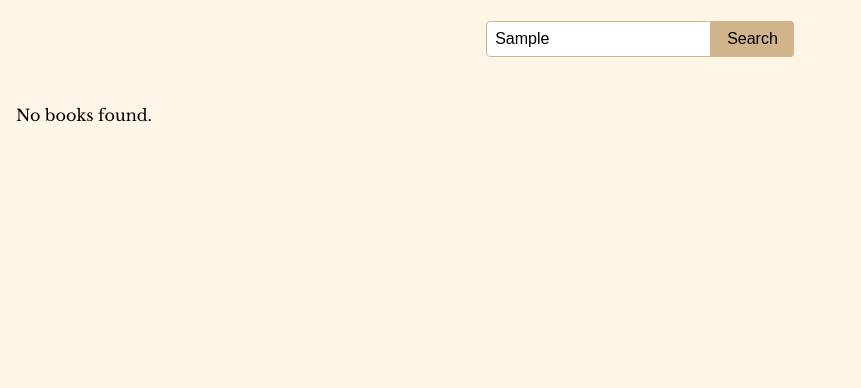
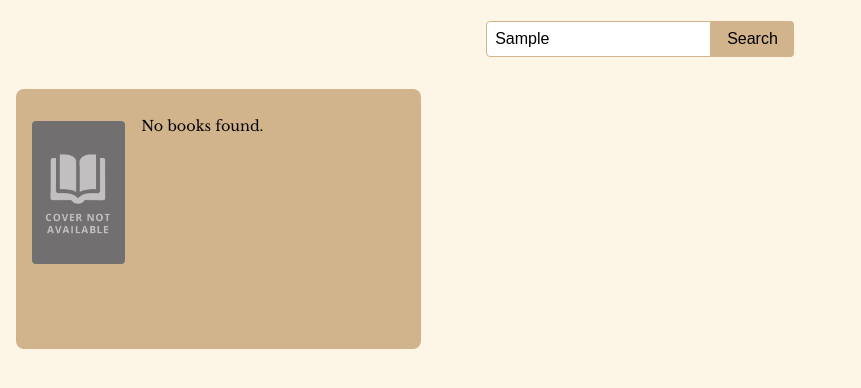
Before and after one commit to amniqb/javascript-advanced-project, a website built with webpack: page index.html in a window 1280 px wide. Both pictures are taken after typing "Sample" into the empty fields and a click on the button "Search". Shown: the part 80-468 px from the top of the page, without its empty margins (0-861 px from the left). Built offline with nearby package versions, Linux system fonts and the light colour scheme; no server answers.

Commit message:
fixes if no results

```diff
--- a/JS/dom.js
+++ b/JS/dom.js
@@ -1,4 +1,6 @@
-export function renderBookList(books, onBookClick, onLoadMore) {
+import noCoverImage from '../img/nocoverimage.jpg';
+
+export function renderBookList(books, onBookClick, onLoadMore, totalAvailable = null) {
   const resultsDiv = document.getElementById('results');
 
   resultsDiv.classList.add('books-container');
@@ -6,9 +8,25 @@ export function renderBookList(books, onBookClick, onLoadMore) {
 
 
   if (!Array.isArray(books) || books.length === 0 || books[0].title === "No books found") {
-    resultsDiv.innerHTML = '<p>No books found.</p>';
+    const noBooksCard = document.createElement('div');
+    noBooksCard.className = 'book-card no-books-card';
+
+    const img = document.createElement('img');
+    img.src = noCoverImage;
+    img.alt = 'No books found';
+
+    const info = document.createElement('div');
+    info.className = 'book-info';
+    const message = document.createElement('p');
+    message.textContent = 'No books found.';
+    info.appendChild(message);
+
+    noBooksCard.appendChild(img);
+    noBooksCard.appendChild(info);
+    resultsDiv.appendChild(noBooksCard);
     return;
   }
+
 
   books.forEach(book => {
     const card = document.createElement('div');
@@ -45,8 +63,7 @@ export function renderBookList(books, onBookClick, onLoadMore) {
   });
 
 
-  if (books.length > 0 && typeof onLoadMore === 'function') {
-
+  if (typeof onLoadMore === 'function' && (!totalAvailable || books.length < totalAvailable)) {
     const more = document.createElement('button');
     more.className = 'load-more';
     more.type = 'button';
--- a/css/styles.scss
+++ b/css/styles.scss
@@ -133,6 +133,13 @@ h1 { margin-bottom: 0.5rem; }
   cursor: pointer;
 }
 
+.no-books-card img {
+  width: 150px;
+  height: auto;
+  display: block;
+  margin: 1rem auto;
+}
+
 
 @media (min-width: 768px) {
   .books-container {
```
Also changed, not shown: css/styles.css, img/nocoverimage.jpg (added).
